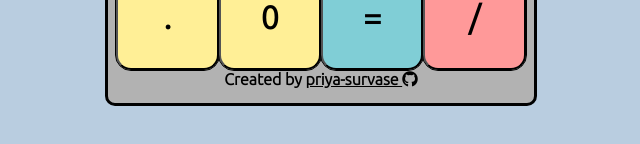
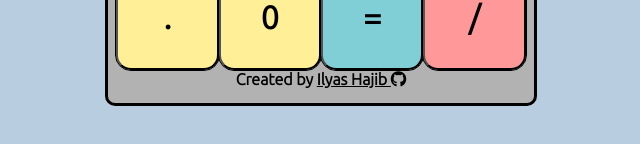
Before and after one commit to TheosIV/Calculator, a plain HTML site: page index.html in a window 1280 px wide. Shown: the part 650-794 px from the top of the page, 319-959 px from the left. Drawn offline with Linux system fonts and the light colour scheme.

Commit message:
Update index.html

```diff
--- a/index.html
+++ b/index.html
@@ -40,7 +40,7 @@
                     <button class="operator" id="eql-btn">=</button>
                     <button class="operator">/</button>
                 </div>
-                <footer>Created by <a href="https://github.com/priya-survase">priya-survase <i class='fab fa-github'></i></a></footer>
+                <footer>Created by <a href="https://github.com/TheosIV">Ilyas Hajib <i class='fab fa-github'></i></a></footer>
             </div>
 
         </div>
```
